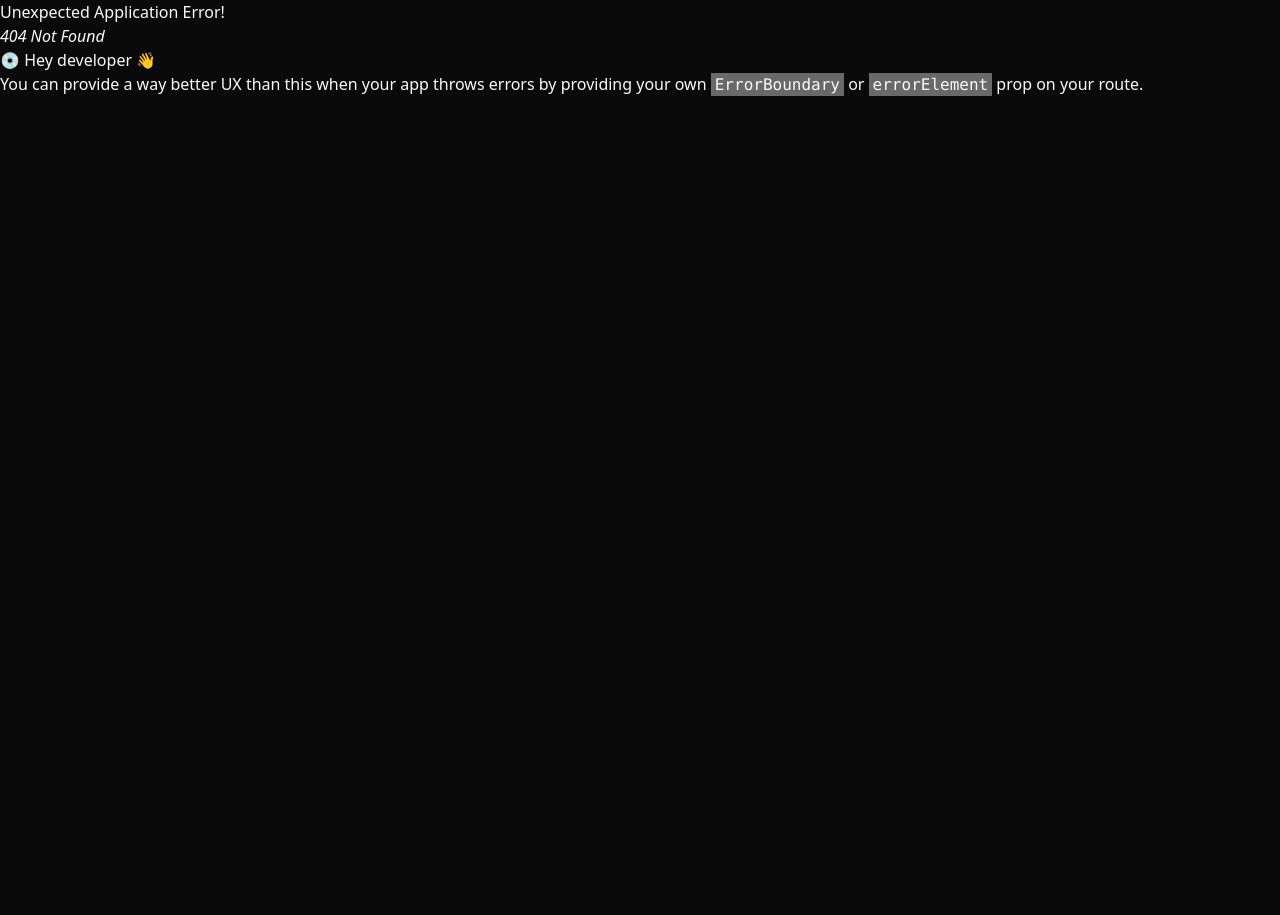
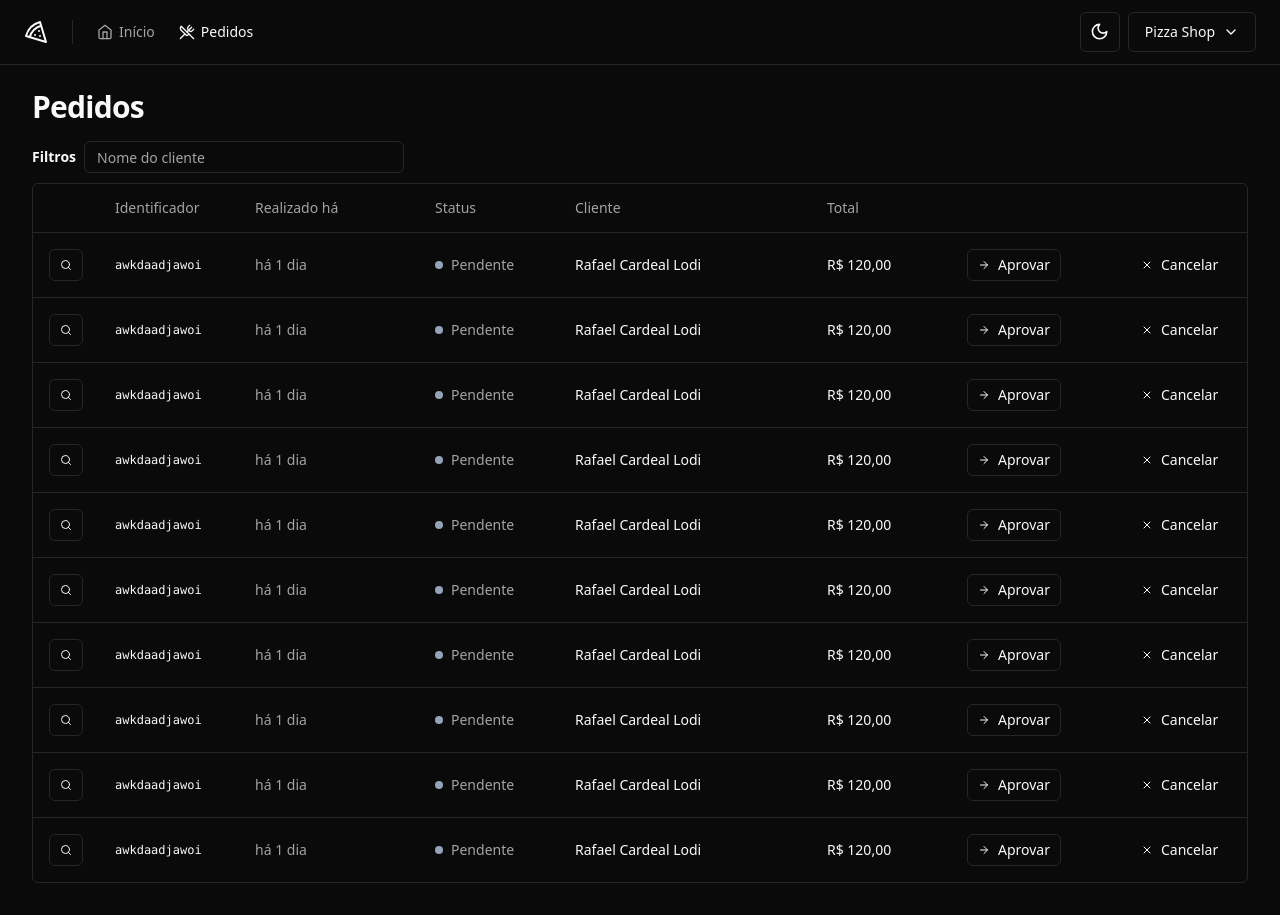
Before and after one commit to rafaelcardeallodi/pizzashop-web, a React (Vite) app: page /orders in a window 1280 px wide. Before the commit this address had no page. Before the commit the page ends 800 px from the top, so only its background shows below. Built offline with nearby package versions, Linux system fonts and the light colour scheme.

Commit message:
Página: Listagem de pedidos

```diff
--- a/src/components/ui/button.tsx
+++ b/src/components/ui/button.tsx
@@ -1,36 +1,37 @@
-import * as React from "react"
-import { Slot } from "@radix-ui/react-slot"
-import { cva, type VariantProps } from "class-variance-authority"
+import { Slot } from '@radix-ui/react-slot'
+import { cva, type VariantProps } from 'class-variance-authority'
+import * as React from 'react'
 
-import { cn } from "@/lib/utils"
+import { cn } from '@/lib/utils'
 
 const buttonVariants = cva(
-  "inline-flex items-center justify-center whitespace-nowrap rounded-md text-sm font-medium ring-offset-background transition-colors focus-visible:outline-none focus-visible:ring-2 focus-visible:ring-ring focus-visible:ring-offset-2 disabled:pointer-events-none disabled:opacity-50",
+  'inline-flex items-center justify-center whitespace-nowrap rounded-md text-sm font-medium ring-offset-background transition-colors focus-visible:outline-none focus-visible:ring-2 focus-visible:ring-ring focus-visible:ring-offset-2 disabled:pointer-events-none disabled:opacity-50',
   {
     variants: {
       variant: {
-        default: "bg-primary text-primary-foreground hover:bg-primary/90",
+        default: 'bg-primary text-primary-foreground hover:bg-primary/90',
         destructive:
-          "bg-destructive text-destructive-foreground hover:bg-destructive/90",
+          'bg-destructive text-destructive-foreground hover:bg-destructive/90',
         outline:
-          "border border-input bg-background hover:bg-accent hover:text-accent-foreground",
+          'border border-input bg-background hover:bg-accent hover:text-accent-foreground',
         secondary:
-          "bg-secondary text-secondary-foreground hover:bg-secondary/80",
-        ghost: "hover:bg-accent hover:text-accent-foreground",
-        link: "text-primary underline-offset-4 hover:underline",
+          'bg-secondary text-secondary-foreground hover:bg-secondary/80',
+        ghost: 'hover:bg-accent hover:text-accent-foreground',
+        link: 'text-primary underline-offset-4 hover:underline',
       },
       size: {
-        default: "h-10 px-4 py-2",
-        sm: "h-9 rounded-md px-3",
-        lg: "h-11 rounded-md px-8",
-        icon: "h-10 w-10",
+        default: 'h-10 px-4 py-2',
+        sm: 'h-9 rounded-md px-3',
+        xs: 'h-8 px-2.5',
+        lg: 'h-11 rounded-md px-8',
+        icon: 'h-10 w-10',
       },
     },
     defaultVariants: {
-      variant: "default",
-      size: "default",
+      variant: 'default',
+      size: 'default',
     },
-  }
+  },
 )
 
 export interface ButtonProps
@@ -41,7 +42,7 @@
 
 const Button = React.forwardRef<HTMLButtonElement, ButtonProps>(
   ({ className, variant, size, asChild = false, ...props }, ref) => {
-    const Comp = asChild ? Slot : "button"
+    const Comp = asChild ? Slot : 'button'
     return (
       <Comp
         className={cn(buttonVariants({ variant, size, className }))}
@@ -49,8 +50,8 @@
         {...props}
       />
     )
-  }
+  },
 )
-Button.displayName = "Button"
+Button.displayName = 'Button'
 
 export { Button, buttonVariants }
--- /dev/null
+++ b/src/components/ui/table.tsx
@@ -0,0 +1,117 @@
+import * as React from 'react'
+
+import { cn } from '@/lib/utils'
+
+const Table = React.forwardRef<
+  HTMLTableElement,
+  React.HTMLAttributes<HTMLTableElement>
+>(({ className, ...props }, ref) => (
+  <div className="relative w-full overflow-auto">
+    <table
+      ref={ref}
+      className={cn('w-full caption-bottom text-sm', className)}
+      {...props}
+    />
+  </div>
+))
+Table.displayName = 'Table'
+
+const TableHeader = React.forwardRef<
+  HTMLTableSectionElement,
+  React.HTMLAttributes<HTMLTableSectionElement>
+>(({ className, ...props }, ref) => (
+  <thead ref={ref} className={cn('[&_tr]:border-b', className)} {...props} />
+))
+TableHeader.displayName = 'TableHeader'
+
+const TableBody = React.forwardRef<
+  HTMLTableSectionElement,
+  React.HTMLAttributes<HTMLTableSectionElement>
+>(({ className, ...props }, ref) => (
+  <tbody
+    ref={ref}
+    className={cn('[&_tr:last-child]:border-0', className)}
+    {...props}
+  />
+))
+TableBody.displayName = 'TableBody'
+
+const TableFooter = React.forwardRef<
+  HTMLTableSectionElement,
+  React.HTMLAttributes<HTMLTableSectionElement>
+>(({ className, ...props }, ref) => (
+  <tfoot
+    ref={ref}
+    className={cn(
+      'border-t bg-muted/50 font-medium [&>tr]:last:border-b-0',
+      className,
+    )}
+    {...props}
+  />
+))
+TableFooter.displayName = 'TableFooter'
+
+const TableRow = React.forwardRef<
+  HTMLTableRowElement,
+  React.HTMLAttributes<HTMLTableRowElement>
+>(({ className, ...props }, ref) => (
+  <tr
+    ref={ref}
+    className={cn(
+      'border-b transition-colors hover:bg-muted/50 data-[state=selected]:bg-muted',
+      className,
+    )}
+    {...props}
+  />
+))
+TableRow.displayName = 'TableRow'
+
+const TableHead = React.forwardRef<
+  HTMLTableCellElement,
+  React.ThHTMLAttributes<HTMLTableCellElement>
+>(({ className, ...props }, ref) => (
+  <th
+    ref={ref}
+    className={cn(
+      'h-12 px-4 text-left align-middle font-medium text-muted-foreground [&:has([role=checkbox])]:pr-0',
+      className,
+    )}
+    {...props}
+  />
+))
+TableHead.displayName = 'TableHead'
+
+const TableCell = React.forwardRef<
+  HTMLTableCellElement,
+  React.TdHTMLAttributes<HTMLTableCellElement>
+>(({ className, ...props }, ref) => (
+  <td
+    ref={ref}
+    className={cn('p-4 align-middle [&:has([role=checkbox])]:pr-0', className)}
+    {...props}
+  />
+))
+TableCell.displayName = 'TableCell'
+
+const TableCaption = React.forwardRef<
+  HTMLTableCaptionElement,
+  React.HTMLAttributes<HTMLTableCaptionElement>
+>(({ className, ...props }, ref) => (
+  <caption
+    ref={ref}
+    className={cn('mt-4 text-sm text-muted-foreground', className)}
+    {...props}
+  />
+))
+TableCaption.displayName = 'TableCaption'
+
+export {
+  Table,
+  TableHeader,
+  TableBody,
+  TableFooter,
+  TableHead,
+  TableRow,
+  TableCell,
+  TableCaption,
+}
--- /dev/null
+++ b/src/pages/app/orders/orders.tsx
@@ -0,0 +1,92 @@
+import { ArrowRight, Search, X } from 'lucide-react'
+import { Helmet } from 'react-helmet-async'
+
+import { Button } from '@/components/ui/button'
+import { Input } from '@/components/ui/input'
+import {
+  Table,
+  TableBody,
+  TableCell,
+  TableHead,
+  TableHeader,
+  TableRow,
+} from '@/components/ui/table'
+
+export function Orders() {
+  return (
+    <>
+      <Helmet title="Pedidos" />
+      <div className="flex flex-col gap-4">
+        <h1 className="text-3xl font-bold tracking-tight">Pedidos</h1>
+      </div>
+      <div className="space-y-2.5">
+        <form className="flex items-center gap-2">
+          <span className="text-sm font-semibold">Filtros</span>
+          <Input placeholder="Nome do cliente" className="h-8 w-[320px]" />
+        </form>
+
+        <div className="rounded-md border">
+          <Table>
+            <TableHeader>
+              <TableRow>
+                <TableHead className="w-[64px]"></TableHead>
+                <TableHead className="w-[140px]">Identificador</TableHead>
+                <TableHead className="w-[180px]">Realizado há</TableHead>
+                <TableHead className="w-[140px]">Status</TableHead>
+                <TableHead>Cliente</TableHead>
+                <TableHead className="w-[140px]">Total</TableHead>
+                <TableHead className="w-[164px]"></TableHead>
+                <TableHead className="w-[132px]"></TableHead>
+              </TableRow>
+            </TableHeader>
+            <TableBody>
+              {Array.from({ length: 10 }).map((_, i) => {
+                return (
+                  <TableRow key={i}>
+                    <TableCell>
+                      <Button variant="outline" size="xs">
+                        <Search className="h-3 w-3" />
+
+                        <span className="sr-only">Detalhes do pedido</span>
+                      </Button>
+                    </TableCell>
+                    <TableCell className="font-mono text-xs font-medium">
+                      awkdaadjawoi
+                    </TableCell>
+                    <TableCell className="text-muted-foreground">
+                      há 1 dia
+                    </TableCell>
+                    <TableCell>
+                      <div className="flex items-center gap-2">
+                        <span className="h-2 w-2 rounded-full bg-slate-400" />
+                        <span className="font-medium text-muted-foreground">
+                          Pendente
+                        </span>
+                      </div>
+                    </TableCell>
+                    <TableCell className="font-medium">
+                      Rafael Cardeal Lodi
+                    </TableCell>
+                    <TableCell className="font-medium">R$ 120,00</TableCell>
+                    <TableCell>
+                      <Button variant="outline" size="xs">
+                        <ArrowRight className="mr-2 h-3 w-3" />
+                        Aprovar
+                      </Button>
+                    </TableCell>
+                    <TableCell>
+                      <Button variant="ghost" size="xs">
+                        <X className="mr-2 h-3 w-3" />
+                        Cancelar
+                      </Button>
+                    </TableCell>
+                  </TableRow>
+                )
+              })}
+            </TableBody>
+          </Table>
+        </div>
+      </div>
+    </>
+  )
+}
--- a/src/routes.tsx
+++ b/src/routes.tsx
@@ -3,6 +3,7 @@
 import { AppLayout } from './pages/_layouts/app'
 import { AuthLayout } from './pages/_layouts/auth'
 import { Dashboard } from './pages/app/dashboard'
+import { Orders } from './pages/app/orders/orders'
 import { SignIn } from './pages/auth/sign-in'
 import { SignUp } from './pages/auth/sign-up'
 
@@ -10,7 +11,10 @@
   {
     path: '/',
     element: <AppLayout />,
-    children: [{ path: '/', element: <Dashboard /> }],
+    children: [
+      { path: '/', element: <Dashboard /> },
+      { path: '/orders', element: <Orders /> },
+    ],
   },
 
   {
```
